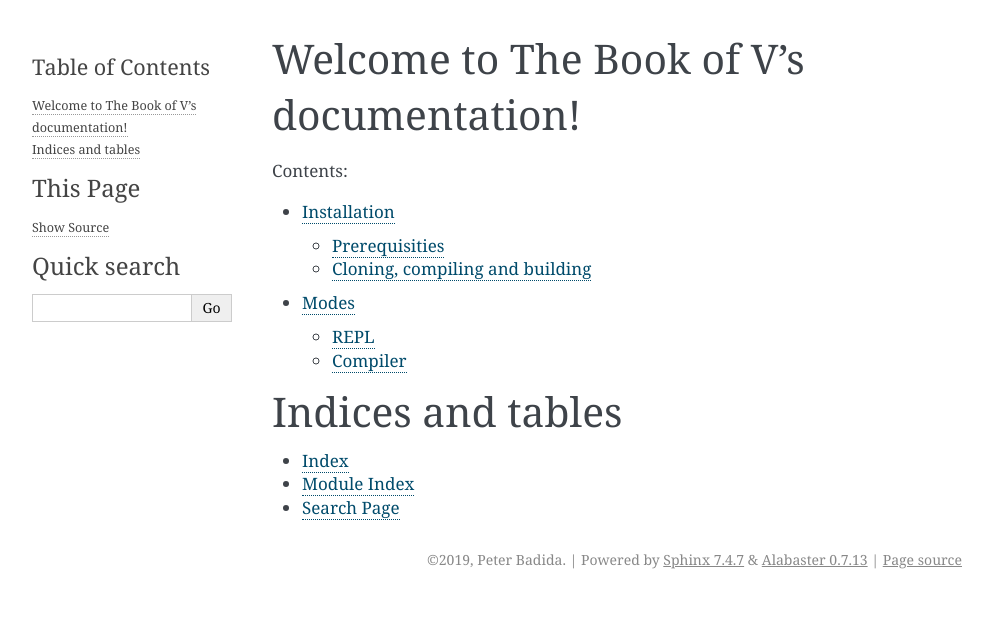
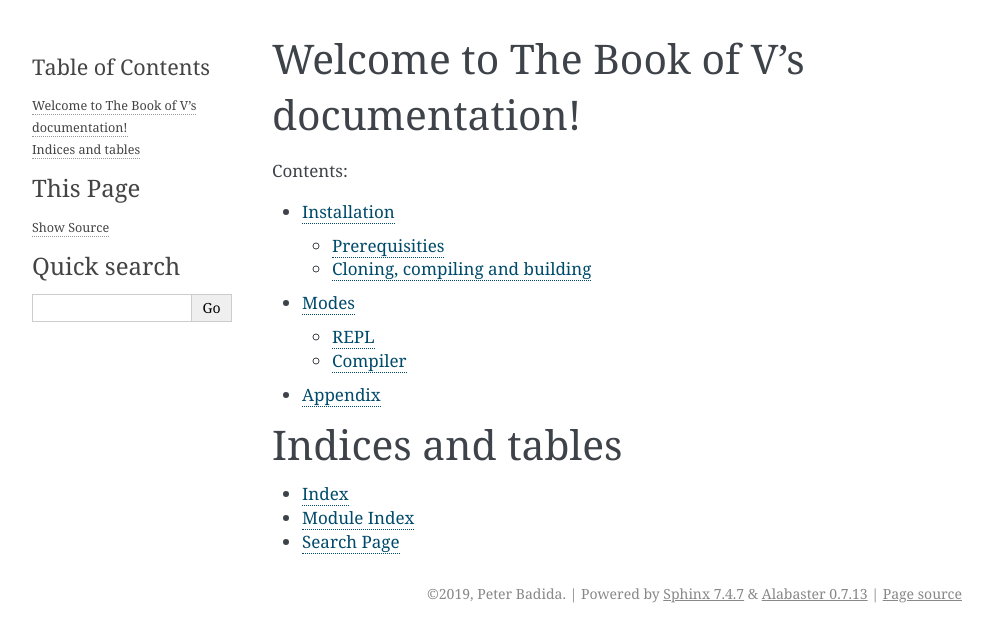
Before and after one commit to KeyWeeUsr/the-book-of-v, a Sphinx documentation site: the page built from source/index.rst, in a window 1280 px wide. Shown: the top 642 px of the page, without its empty margins (148-1141 px from the left). Built offline with Sphinx 7.4.7, drawn with Linux system fonts in a browser that asks for light colours.

Commit message:
[ADD] Add Appendix section for pages not in main doc tree

```diff
--- /dev/null
+++ b/source/appendix.rst
@@ -0,0 +1,4 @@
+Appendix
+========
+
+#. :ref:`Calculator test cases`
--- a/source/calculator-test-cases.rst
+++ b/source/calculator-test-cases.rst
@@ -1,3 +1,5 @@
+:orphan:
+
 .. _Calculator test cases:
 
 Calculator test cases
--- a/source/index.rst
+++ b/source/index.rst
@@ -12,6 +12,7 @@ Welcome to The Book of V's documentation!
 
    installation
    modes
+   appendix
 
 
 Indices and tables
```
